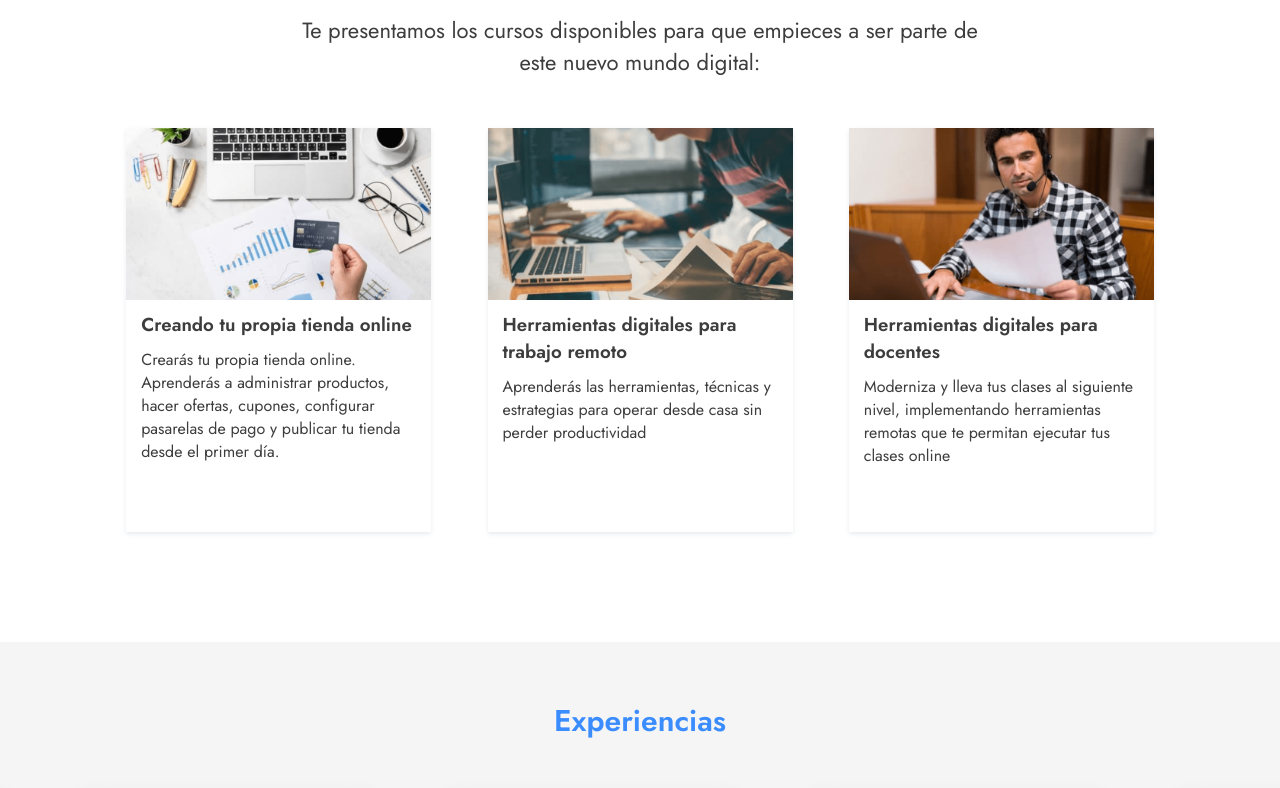
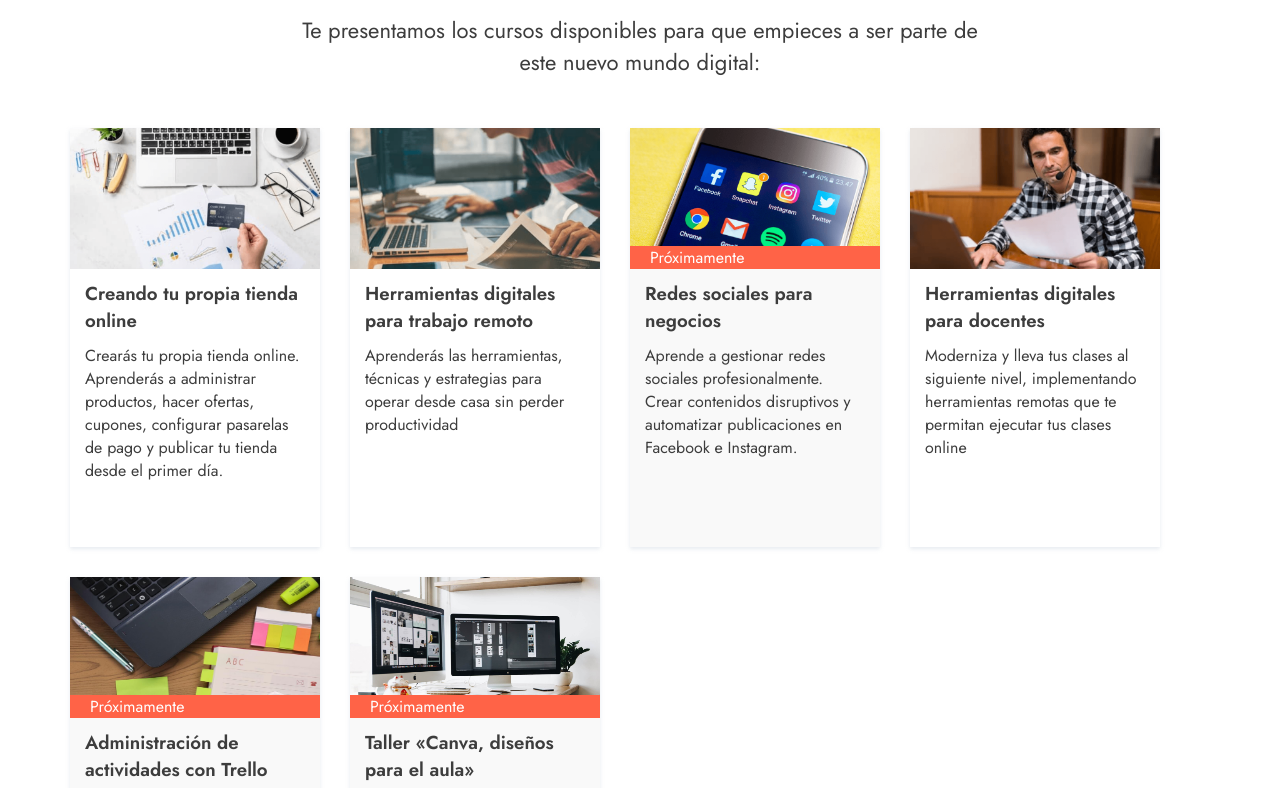
Before and after one commit to angelolev/idp, a React (Create React App) app: page / in a window 1280 px wide. Shown: the part 1400-2188 px from the top of the page. Built offline with nearby package versions, Linux system fonts and the light colour scheme.

Commit message:
added new courses

```diff
--- a/src/assets/scss/components/_course-card.scss
+++ b/src/assets/scss/components/_course-card.scss
@@ -9,8 +9,17 @@
     box-shadow: 0 8px 10px rgba(0, 0, 0, 0.25);
   }
 
+  @include breakpoint($md) {
+    max-width: 250px;
+  }
+
   @include breakpoint($lg) {
-    max-width: 305px;
+    margin: 0 30px 30px 0;
+  }
+
+  &.unavailable {
+    background-color: rgba(131, 129, 129, 0.05);
+    pointer-events: none;
   }
 
   a {
@@ -19,8 +28,22 @@
   }
 
   &__image {
+    position: relative;
+
     img {
-      max-width: 100%;
+      width: 100%;
+      max-height: 141px;
+      overflow: hidden;
+    }
+
+    span {
+      background-color: tomato;
+      color: $color-white;
+      padding: 0 20px;
+      position: absolute;
+      bottom: 6px;
+      left: 0;
+      width: 100%;
     }
   }
 
--- a/src/assets/scss/components/_courses-list.scss
+++ b/src/assets/scss/components/_courses-list.scss
@@ -36,6 +36,7 @@
 
     @include breakpoint($lg) {
       margin: 50px 0;
+      justify-content: flex-start;
     }
 
     p {
--- a/src/components/commons/Courses/CourseCard.jsx
+++ b/src/components/commons/Courses/CourseCard.jsx
@@ -2,12 +2,13 @@ import React from "react";
 import { Link } from "react-router-dom";
 
 const CourseCard = (props) => {
-  const { image, title, description, link } = props;
+  const { image, title, description, link, status } = props;
   return (
-    <div className="course-card">
+    <div className={`course-card ${status}`}>
       <Link to={`/cursos/${link}`}>
         <div className="course-card__image">
           <img src={image} alt="" />
+          {status === 'unavailable' ? <span>Próximamente</span>: false}
         </div>
         <div className="course-card__description">
           <h3>{title}</h3>
--- a/src/components/commons/Courses/CourseTeachers.jsx
+++ b/src/components/commons/Courses/CourseTeachers.jsx
@@ -106,7 +106,7 @@ const CourseTeacher = (props) => {
                     <span>S/100 soles</span>
                     <span>S/50 soles</span>
                   </li>
-                  <li>Certificado Digital de participación</li>
+                  <li>Certificado Digital de participación por 150 horas</li>
                 </ul>
               </div>
             </div>
--- a/src/components/commons/Courses/CoursesList.jsx
+++ b/src/components/commons/Courses/CoursesList.jsx
@@ -3,6 +3,8 @@ import courseEcommerce from "./ecommerce.png";
 import courseDigital from "./herramientas-digitales.png";
 import courseSocial from "./cm.png";
 import courseTeacher from "./docentes.png";
+import courseTrello from './trello.jpg';
+import courseCanva from './canva.jpg';
 import CourseCard from "./CourseCard";
 
 const CoursesList = () => {
@@ -19,25 +21,57 @@ const CoursesList = () => {
           link="ecommerce"
           title="Creando tu propia tienda online"
           description="Crearás tu propia tienda online. Aprenderás a administrar productos, hacer ofertas, cupones, configurar pasarelas de pago y publicar tu tienda desde el primer día."
+          status="available"
         />
         <CourseCard
           image={courseDigital}
           link="trabajo-remoto"
           title="Herramientas digitales para trabajo remoto"
           description="Aprenderás las herramientas, técnicas y estrategias para operar desde casa sin perder productividad"
+          status="available"
+        />
+        <CourseCard
+          image={courseSocial}
+          link="cm"
+          title="Redes sociales para negocios"
+          description="Aprende a gestionar redes sociales profesionalmente. Crear contenidos disruptivos y automatizar publicaciones en Facebook e Instagram."
+          status="unavailable"
+        />
+        <CourseCard
+          image={courseTeacher}
+          link="docentes"
+          title="Herramientas digitales para docentes"
+          description="Moderniza y lleva tus clases al siguiente nivel, implementando herramientas remotas que te permitan ejecutar tus clases online"
+          status="available"
+        />
+        <CourseCard
+          image={courseTrello}
+          link="trello"
+          title="Administración de actividades con Trello"
+          description="Aprende a gestionar las tareas de tu equipo de trabajo de forma efectiva, ordenando objetivos en un tablero general para administrar, distribuir y hacer seguimiento de todas las actividades."
+          status="unavailable"
+        />
+        <CourseCard
+          image={courseCanva}
+          link="taller-canva"
+          title="Taller «Canva, diseños para el aula»"
+          description="Crearás contenidos educativos como: diapositivas, banners, carteles, infografías. Esta aplicación permite trabajar con el alumnado en actividades que fomenten el aprendizaje creativo y colaborativo."
+          status="unavailable"
         />
         {/* <CourseCard
           image={courseSocial}
           link="cm"
           title="Redes sociales para negocios"
           description="Aprende a gestionar redes sociales profesionalmente. Crear contenidos disruptivos y automatizar publicaciones en Facebook e Instagram."
-        /> */}
+          status="unavailable"
+        />
         <CourseCard
           image={courseTeacher}
           link="docentes"
           title="Herramientas digitales para docentes"
           description="Moderniza y lleva tus clases al siguiente nivel, implementando herramientas remotas que te permitan ejecutar tus clases online"
-        />
+          status="available"
+        /> */}
       </div>
     </section>
   );
```
Also changed, not shown: src/components/commons/Courses/canva.jpg (added), src/components/commons/Courses/trello.jpg (added).
